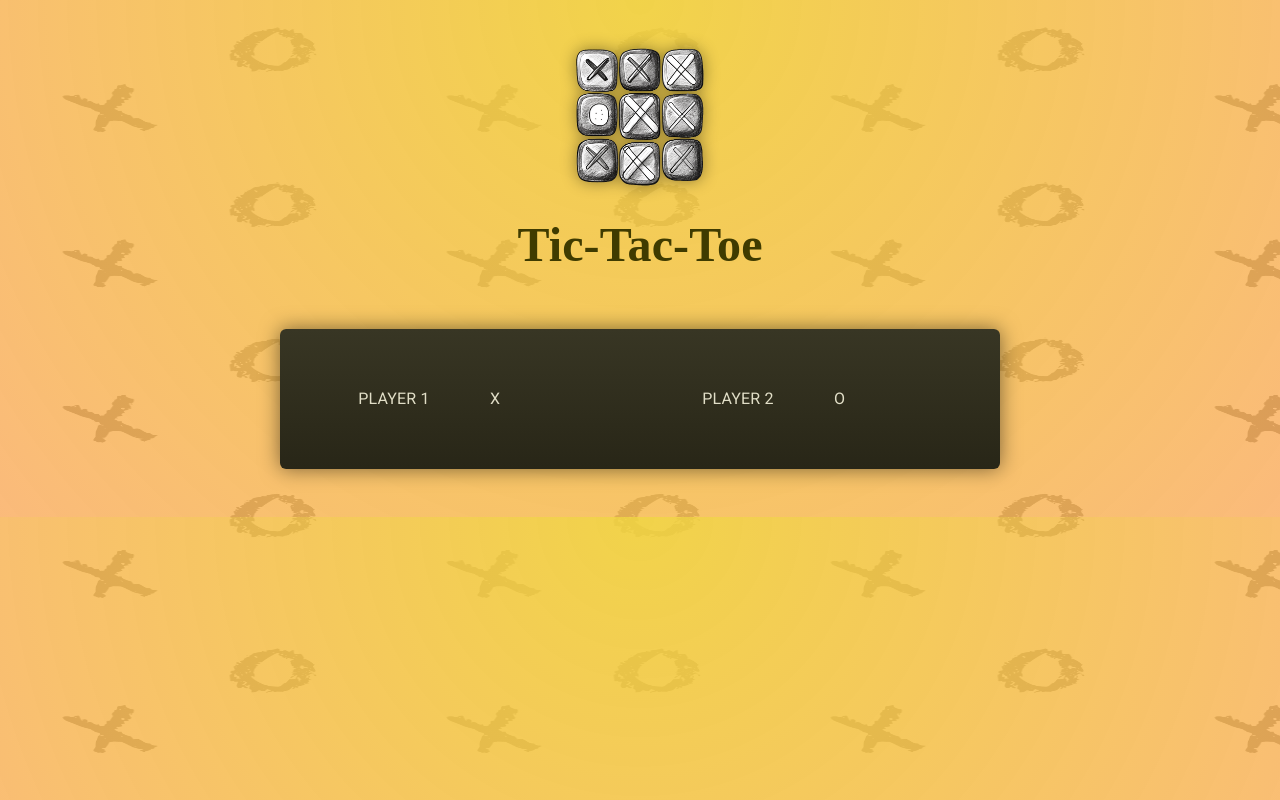
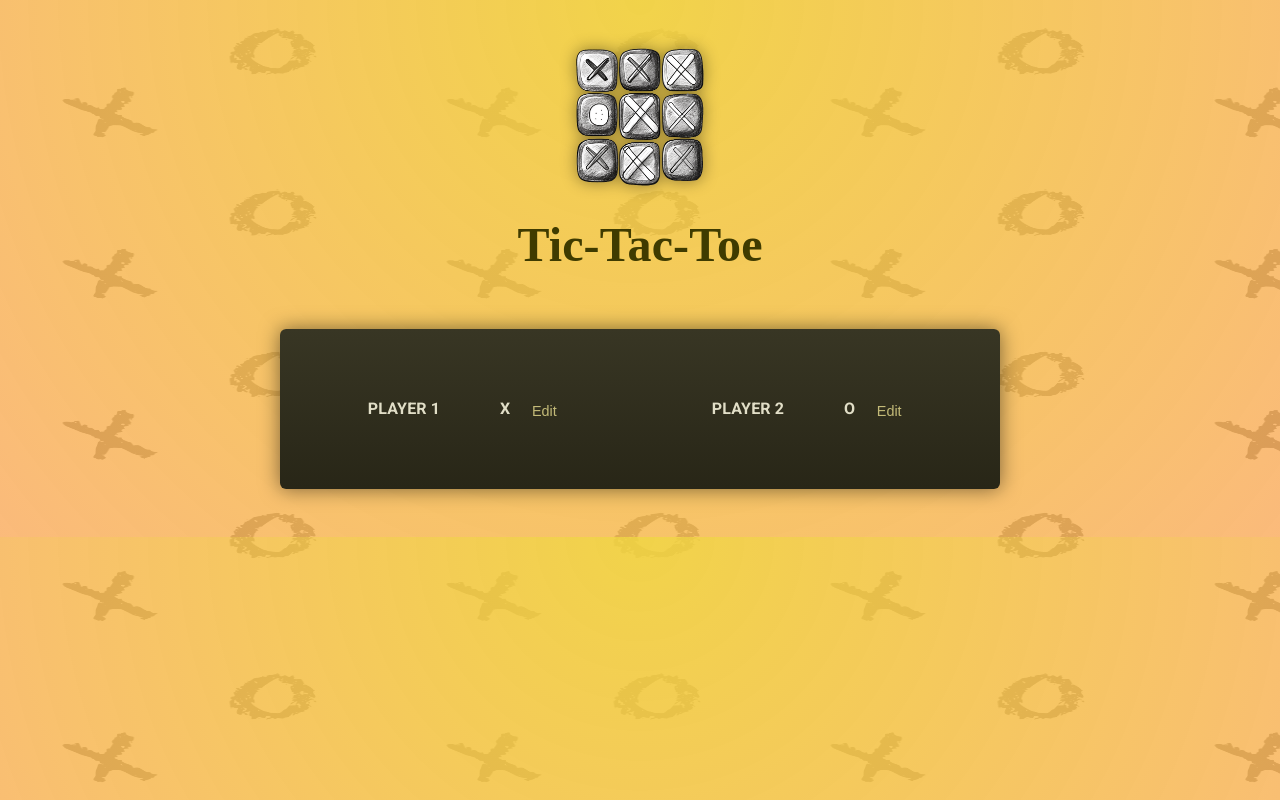
Before and after one commit to jerome-shiftleft/tictactoe-react-ts, a React (Vite) app: page / in a window 1280 px wide. Built offline with nearby package versions, Linux system fonts and the light colour scheme; the HTML template or start-up script is replaced by a standard one.

Commit message:
progress

```diff
--- a/src/App.tsx
+++ b/src/App.tsx
@@ -15,12 +15,18 @@ function App() {
       <div id="game-container">
         <ol id="players">
           <li>
-            <span className="player-name">Player 1</span>
-            <span className="player-symbol">X</span>
+            <span className="player">
+              <span className="player-name">Player 1</span>
+              <span className="player-symbol">X</span>
+            </span>
+            <button>Edit</button>
           </li>
           <li>
-            <span className="player-name">Player 2</span>
-            <span className="player-symbol">O</span>
+            <span className="player">
+              <span className="player-name">Player 2</span>
+              <span className="player-symbol">O</span>
+            </span>
+            <button>Edit</button>
           </li>
         </ol>
       </div>
```
